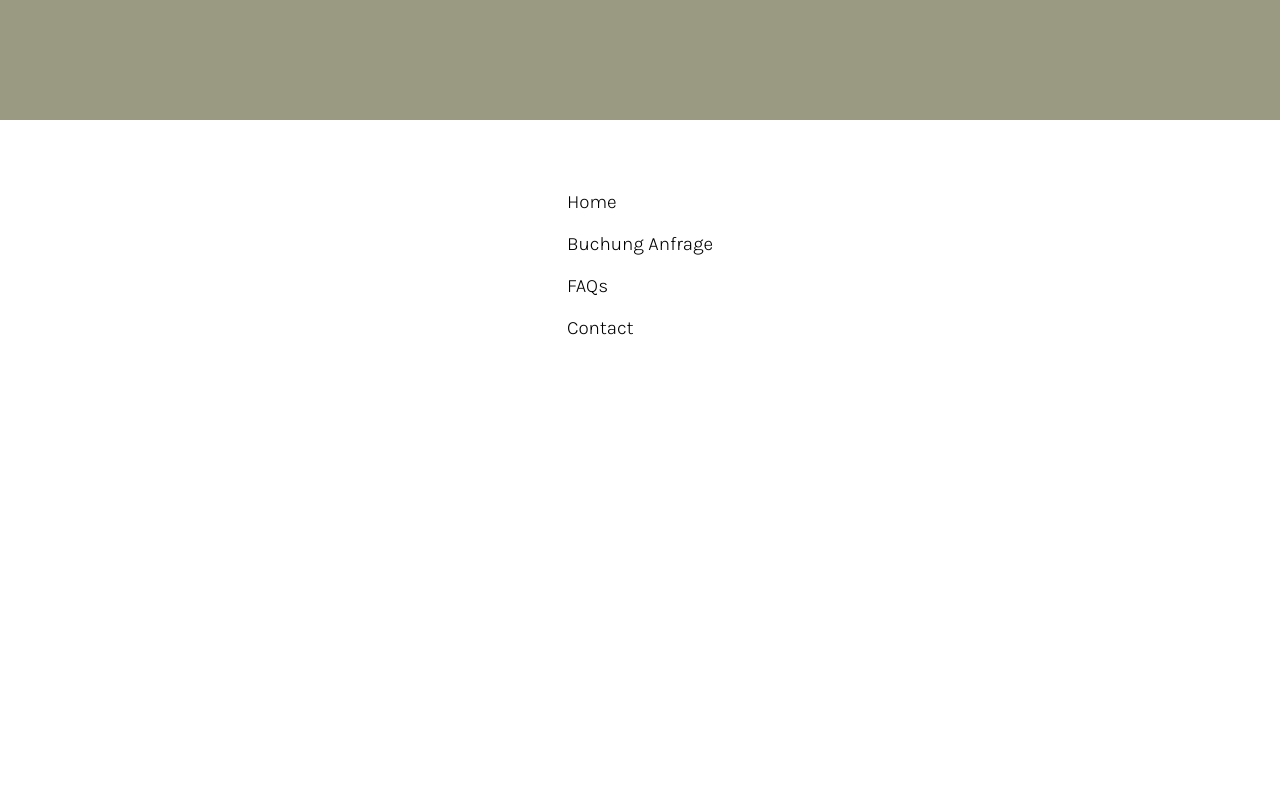
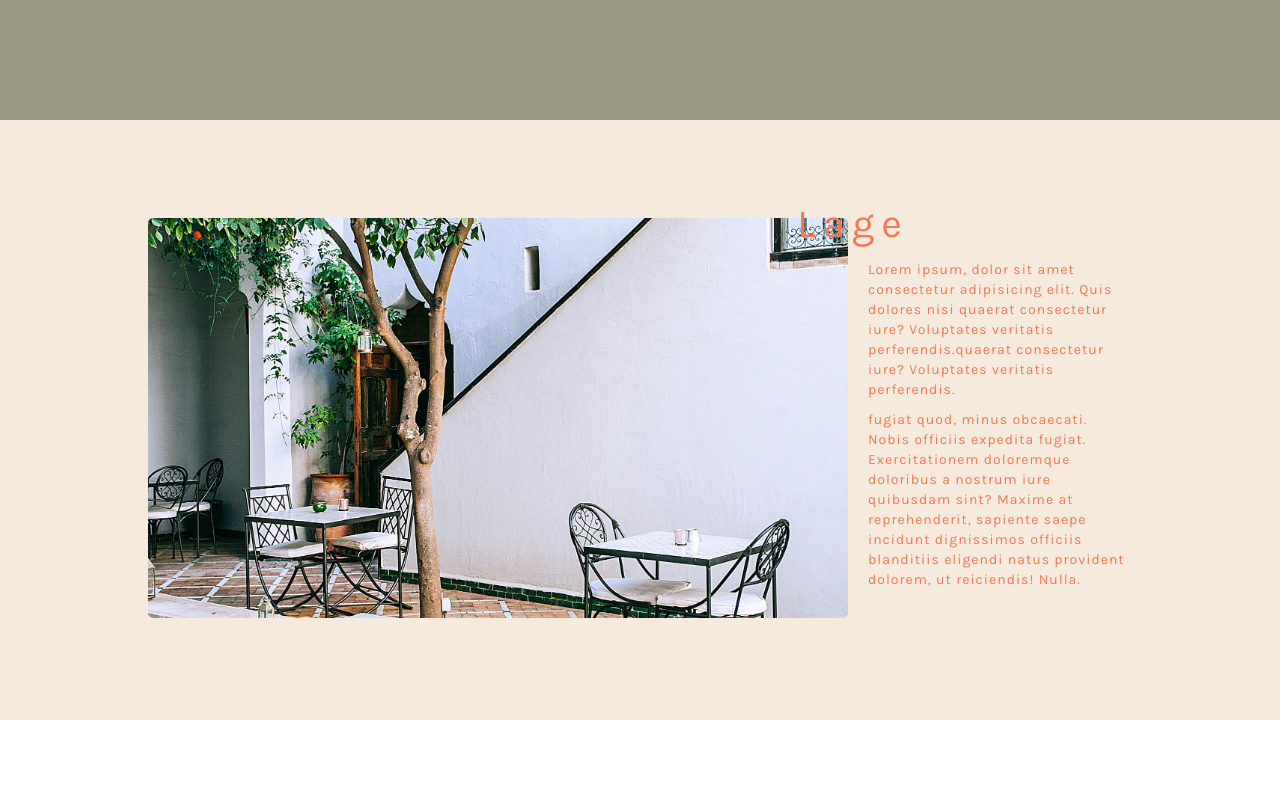
Before and after one commit to karim1986/Kuca_Nino, a React (Create React App) app in the folder frontend/: page / in a window 1280 px wide. Shown: the part 680-1474 px from the top of the page. Before the commit the page ends 1100 px from the top, so only its background shows below. Built offline with nearby package versions, Linux system fonts and the light colour scheme.

Commit message:
section one DesktopV fixed

```diff
--- a/frontend/public/index.html
+++ b/frontend/public/index.html
@@ -25,9 +25,10 @@
       Learn how to configure a non-root public URL by running `npm run build`.
     -->
     <link
-      href="https://fonts.googleapis.com/css2?family=Karla:ital,wght@0,200;0,300;0,600;0,700;1,300;1,400&display=swap"
+      href="https://fonts.googleapis.com/css2?family=Karla:ital,wght@0,200;0,300;0,400;1,200;1,300;1,400&display=swap"
       rel="stylesheet"
     />
+
     <title>Kuca-NINO</title>
   </head>
   <body>
--- a/frontend/src/AnimatedRoutes.jsx
+++ b/frontend/src/AnimatedRoutes.jsx
@@ -1,7 +1,6 @@
 import { Routes, Route, useLocation } from "react-router-dom";
 import { AnimatePresence } from "framer-motion";
 import NavBar from "./components/headerPage/NavBar";
-import Footer from "./components/footer/Footer";
 
 function AnimatedRoutes() {
   const location = useLocation();
--- a/frontend/src/App.scss
+++ b/frontend/src/App.scss
@@ -15,6 +15,14 @@ body {
     height: 100vh;
     overflow: hidden;
     font-size: 1.6rem;
+    overflow: scroll;
+
+}
+
+h1, h2, h3, h4 {
+    font-family: 'Karla', sans-serif;
+    font-weight: 400;
+    margin-bottom: 2rem;
 }
 
 ul, li {
--- a/frontend/src/components/headerPage/NavBar.jsx
+++ b/frontend/src/components/headerPage/NavBar.jsx
@@ -2,6 +2,7 @@ import { useState } from "react";
 import { NavItems } from "../../Data/navItems";
 import Footer from "../footer/Footer";
 import WelcomeText from "../welcomeText/WelcomeText";
+import Lage from "../pageContent/sectionOne/Lage";
 import "./navBar.scss";
 
 const variants = {
@@ -57,6 +58,7 @@ const NavBar = () => {
         </nav>
         <WelcomeText toggle={toggle} />
       </header>
+      <Lage />
       <Footer toggle={toggle} />
     </>
   );
--- /dev/null
+++ b/frontend/src/components/pageContent/sectionOne/Lage.jsx
@@ -0,0 +1,36 @@
+import sectionOneFoto from "../../../assets/images/foto2.jpg";
+import "./lage.scss";
+
+const Lage = () => {
+  return (
+    <div className="section--one--container">
+      <div className="section__one__block">
+        <div className="section__one__foto">
+          <img
+            className="section__one_pic"
+            src={sectionOneFoto}
+            alt="secion one foto"
+          />
+        </div>
+        <div className="section__one__info">
+          <h1>Lage</h1>
+          <p className="section__one__text">
+            Lorem ipsum, dolor sit amet consectetur adipisicing elit. Quis
+            dolores nisi quaerat consectetur iure? Voluptates veritatis
+            perferendis.quaerat consectetur iure? Voluptates veritatis
+            perferendis.
+            <p className="section__one__text">
+              fugiat quod, minus obcaecati. Nobis officiis expedita fugiat.
+              Exercitationem doloremque doloribus a nostrum iure quibusdam sint?
+              Maxime at reprehenderit, sapiente saepe incidunt dignissimos
+              officiis blanditiis eligendi natus provident dolorem, ut
+              reiciendis! Nulla.
+            </p>
+          </p>
+        </div>
+      </div>
+    </div>
+  );
+};
+
+export default Lage;
--- /dev/null
+++ b/frontend/src/components/pageContent/sectionOne/lage.scss
@@ -0,0 +1,66 @@
+
+
+.section__one__block {
+    width: 80%;
+    margin: auto;
+    display: flex;
+
+}
+
+.section__one__info {
+    width: 50%;
+}
+
+.section__one_pic {
+    height: 500px;
+    width: 100%;
+    border-radius: 0.5rem;
+}
+
+@media screen and (min-width: 768px) {
+    .section--one--container {
+    display: flex;
+    }
+
+    .section--one--container {
+        height: 600px;
+        background: #f5eadb;
+    }
+
+    .section__one__block {
+        display: flex;
+        align-items: center;
+        padding: 2rem;
+    }
+
+    .section__one_pic {
+        height: 400px;
+        width: 700px;
+        object-fit: cover;
+        margin-right: 2rem;
+    }
+
+    .section__one__info {
+        position: relative;
+        width: 450px;
+
+        h1 {
+            font-size: 4rem;
+            position: absolute;
+            top: -50px;
+            left: -71px;
+            letter-spacing: 0.7rem;
+            color: #f17956;
+        }
+    }
+
+    .section__one__text {
+       margin-top: 1rem;
+       letter-spacing: 0.1rem;
+       font-size: 1.4rem;
+
+       line-height: 2rem;
+       color: #f17956;
+    }
+
+  }
--- a/frontend/src/components/welcomeText/welcomeText.scss
+++ b/frontend/src/components/welcomeText/welcomeText.scss
@@ -49,6 +49,7 @@
     }
 
     .text__welcome {
+        opacity: 0;
         display: flex;
         justify-content: center;
         align-items: center;
```
Also changed, not shown: frontend/src/assets/images/foto2.jpg (added).
